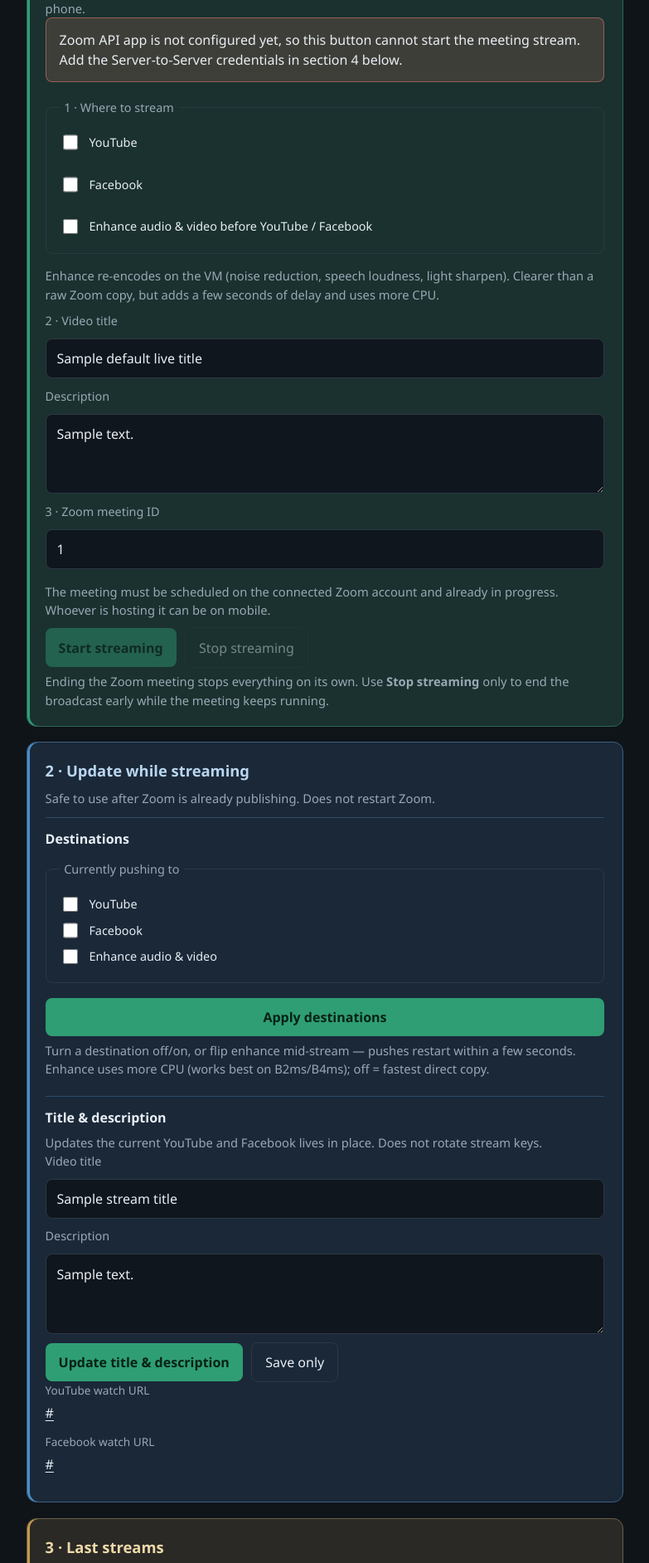
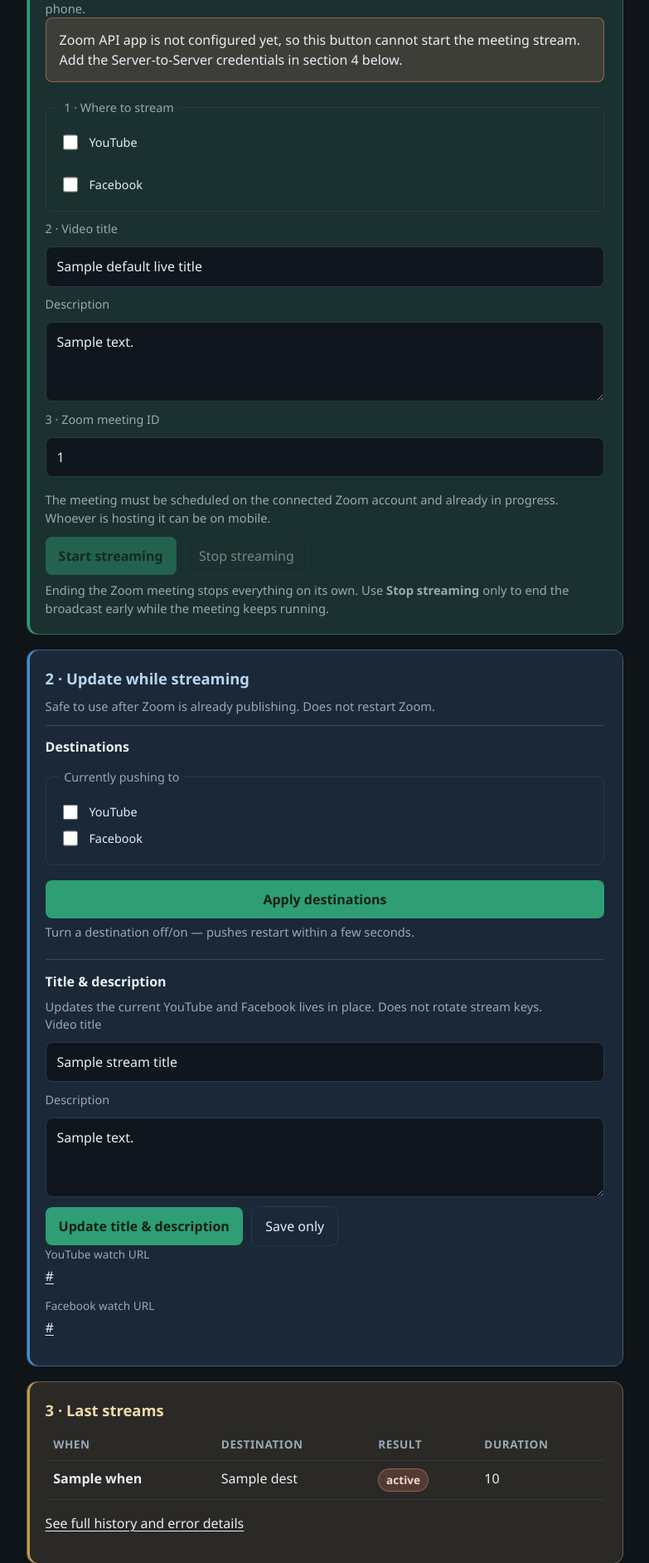
Before and after one commit to sundaragopesvaradas-jps/MultiStreamCustom, a Flask app: template ui/templates/index.html in a window 1280 px wide. Shown: the part 415-2299 px from the top of the page at 83% size, without its empty margins (248-1031 px from the left). Run offline with Flask 3, Linux system fonts and the light colour scheme; the template is opened without the code that fills it: most values are stand-ins (such as "Sample title", 1, 10 or a date in 2020); some libraries are stand-ins or nearby versions.

Commit message:
Restrict enhance mode to owners and warn about B2s capacity
Managers no longer see or can enable enhance on start or mid-stream update,
which avoids the dual-encoder stall that dropped YouTube and Facebook.
Owners keep the toggle with a note that this B2s VM only reaches ~0.72×
real time under enhance.

```diff
--- a/ui/app.py
+++ b/ui/app.py
@@ -782,7 +782,8 @@
 def update_destinations():
     youtube = request.form.get("youtube") == "1"
     facebook = request.form.get("facebook") == "1"
-    enhance = request.form.get("enhance") == "1"
+    # Managers cannot toggle enhance; always keep direct copy.
+    enhance = is_owner() and request.form.get("enhance") == "1"
     if not youtube and not facebook:
         flash("Keep at least one destination on.", "error")
         return redirect(url_for("index"))
@@ -855,7 +856,8 @@
     """One action: pick destinations, set title, create lives, tell Zoom to stream."""
     youtube = request.form.get("youtube") == "1"
     facebook = request.form.get("facebook") == "1"
-    enhance = request.form.get("enhance") == "1"
+    # Managers cannot enable enhance; force direct copy on this B2s VM.
+    enhance = is_owner() and request.form.get("enhance") == "1"
     title = request.form.get("title", "").strip()
     description = request.form.get("description", "").strip()
     meeting_raw = request.form.get("meeting_id", "").strip()
--- a/ui/templates/index.html
+++ b/ui/templates/index.html
@@ -88,15 +88,20 @@
             <input type="checkbox" name="facebook" value="1" {% if facebook_enabled %}checked{% endif %}>
             <span>Facebook {% if live.facebook_running %}(live){% endif %}</span>
           </label>
+          {% if is_owner %}
           <label class="toggle">
             <input type="checkbox" name="enhance" value="1" {% if enhance_enabled %}checked{% endif %}>
             <span>Enhance audio &amp; video before YouTube / Facebook</span>
           </label>
+          {% endif %}
         </fieldset>
+        {% if is_owner %}
         <p class="hint">
           Enhance re-encodes on the VM (noise reduction, speech loudness, light sharpen).
-          Clearer than a raw Zoom copy, but adds a few seconds of delay and uses more CPU.
+          Clearer than a raw Zoom copy, but adds delay and uses more CPU.
+          On this B2s VM enhance only reaches about 0.72× real time, so YouTube/Facebook will stall — leave it off unless you upgrade the VM.
         </p>
+        {% endif %}
 
         <label for="title">2 · Video title</label>
         <input
@@ -175,16 +180,20 @@
             <input type="checkbox" name="facebook" value="1" {% if facebook_enabled %}checked{% endif %}>
             <span>Facebook {% if live.facebook_running %}(live){% endif %}</span>
           </label>
+          {% if is_owner %}
           <label class="toggle">
             <input type="checkbox" name="enhance" value="1" {% if enhance_enabled %}checked{% endif %}>
             <span>Enhance audio &amp; video</span>
           </label>
+          {% endif %}
         </fieldset>
         <button type="submit">Apply destinations</button>
       </form>
       <p class="hint">
-        Turn a destination off/on, or flip enhance mid-stream — pushes restart within a few seconds.
-        Enhance uses more CPU (works best on B2ms/B4ms); off = fastest direct copy.
+        Turn a destination off/on{% if is_owner %}, or flip enhance mid-stream{% endif %} — pushes restart within a few seconds.
+        {% if is_owner %}
+        Enhance uses more CPU; on this B2s VM it only reaches about 0.72× real time and will stall the stream — leave it off unless you upgrade the VM. Off = fastest direct copy.
+        {% endif %}
       </p>
 
       <h3 id="meta-heading">Title &amp; description</h3>
```
